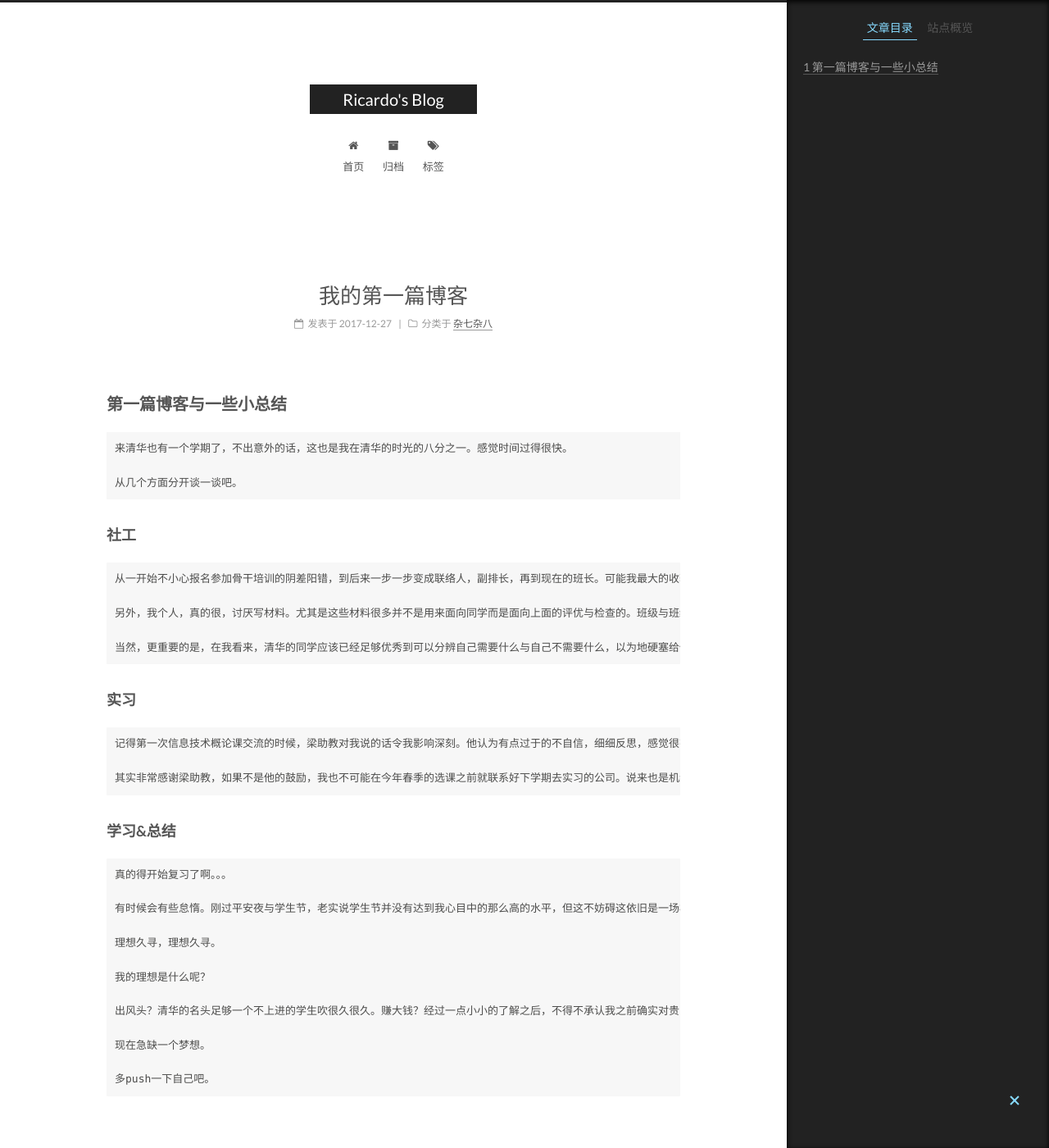
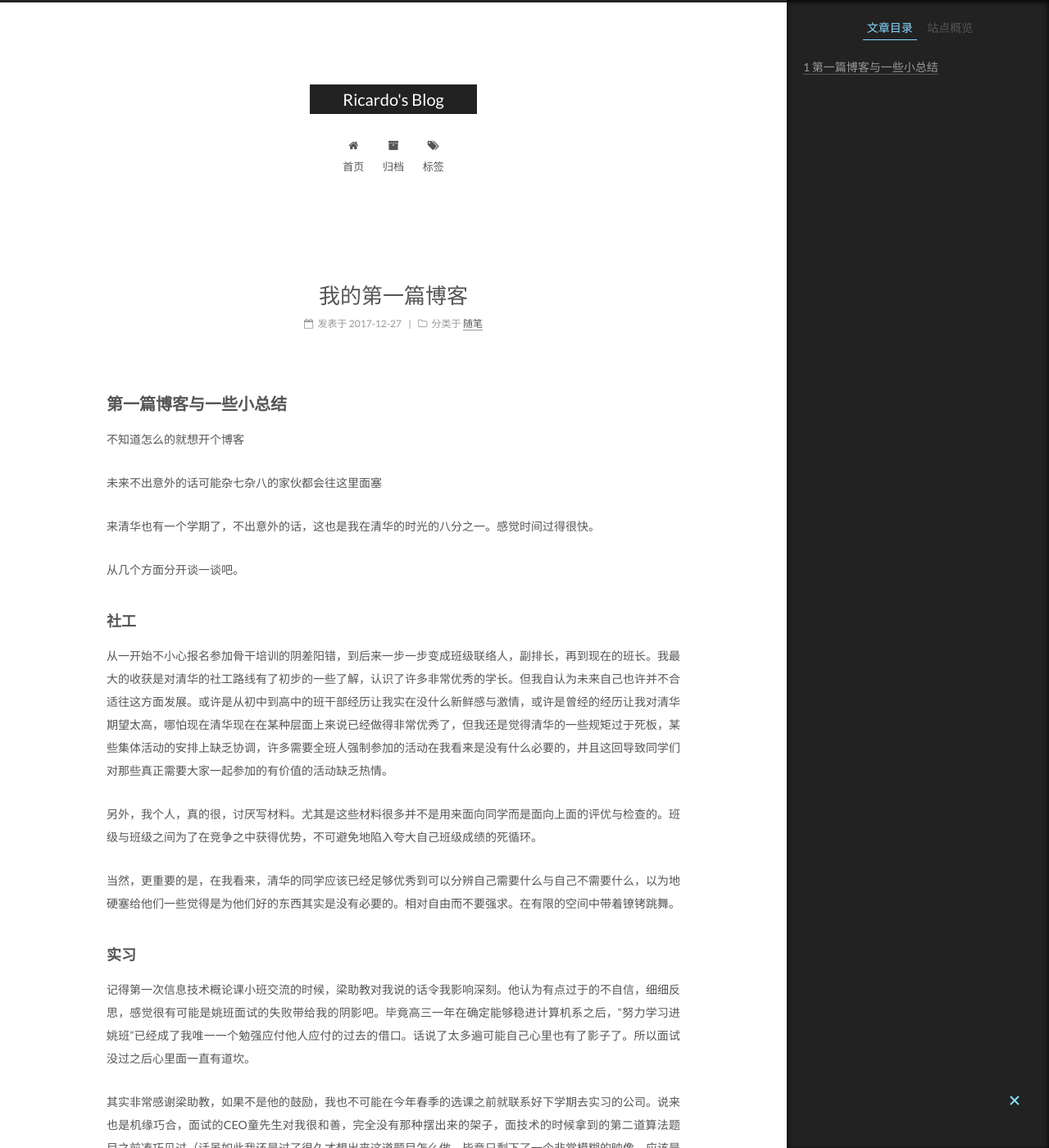
Before and after one commit to RicardoWang99/ricardowang99.github.com, a Jekyll site: the page built from _posts/2017-12-27-MyFirstBlog.md, in a window 1280 px wide and 1400 px high. Shown: the whole window at 82% size. Built offline with Jekyll 4.4.1, drawn with Linux system fonts in a browser that asks for light colours; some of the changed text lies outside the part shown.

Commit message:
20171227-004

```diff
--- a/_posts/2017-12-27-MyFirstBlog.md
+++ b/_posts/2017-12-27-MyFirstBlog.md
@@ -2,42 +2,46 @@
 title: 我的第一篇博客
 description: 简单的尝试
 categories:
- - 杂七杂八
+ - 随笔
 tags:
 ---
 
 ## 第一篇博客与一些小总结
 
-    来清华也有一个学期了，不出意外的话，这也是我在清华的时光的八分之一。感觉时间过得很快。
+不知道怎么的就想开个博客
 
-    从几个方面分开谈一谈吧。
+未来不出意外的话可能杂七杂八的家伙都会往这里面塞
+
+来清华也有一个学期了，不出意外的话，这也是我在清华的时光的八分之一。感觉时间过得很快。
+
+从几个方面分开谈一谈吧。
 
 ### 社工
 
-    从一开始不小心报名参加骨干培训的阴差阳错，到后来一步一步变成联络人，副排长，再到现在的班长。可能我最大的收获就是自己以后一定不会走社工这条路。或许是曾经的经历让我对清华期望太高，哪怕现在清华现在在某种层面上来说已经做得非常优秀了，但我还是觉得清华的一些规矩过于死板，某些集体活动的安排上缺乏协调，许多需要全班人强制参加的活动在我看来是没有什么必要的。
+从一开始不小心报名参加骨干培训的阴差阳错，到后来一步一步变成班级联络人，副排长，再到现在的班长。我最大的收获是对清华的社工路线有了初步的一些了解，认识了许多非常优秀的学长。但我自认为未来自己也许并不合适往这方面发展。或许是从初中到高中的班干部经历让我实在没什么新鲜感与激情，或许是曾经的经历让我对清华期望太高，哪怕现在清华现在在某种层面上来说已经做得非常优秀了，但我还是觉得清华的一些规矩过于死板，某些集体活动的安排上缺乏协调，许多需要全班人强制参加的活动在我看来是没有什么必要的，并且这回导致同学们对那些真正需要大家一起参加的有价值的活动缺乏热情。
 
-    另外，我个人，真的很，讨厌写材料。尤其是这些材料很多并不是用来面向同学而是面向上面的评优与检查的。班级与班级之间为了在竞争之中获得优势，不可避免地陷入夸大自己班级成绩的死循环。
+另外，我个人，真的很，讨厌写材料。尤其是这些材料很多并不是用来面向同学而是面向上面的评优与检查的。班级与班级之间为了在竞争之中获得优势，不可避免地陷入夸大自己班级成绩的死循环。
 
-    当然，更重要的是，在我看来，清华的同学应该已经足够优秀到可以分辨自己需要什么与自己不需要什么，以为地硬塞给他们一些觉得是为他们好的东西其实是没有必要的。相对自由而不要强求。在有限的空间中带着镣铐跳舞。
+当然，更重要的是，在我看来，清华的同学应该已经足够优秀到可以分辨自己需要什么与自己不需要什么，以为地硬塞给他们一些觉得是为他们好的东西其实是没有必要的。相对自由而不要强求。在有限的空间中带着镣铐跳舞。
 
 ### 实习
 
-    记得第一次信息技术概论课交流的时候，梁助教对我说的话令我影响深刻。他认为有点过于的不自信，细细反思，感觉很有可能是姚班面试的失败带给我的阴影吧。毕竟高三一年在确定能够稳进计算机系之后，“努力学习进姚班”已经成了我唯一一个勉强应付他人应付的过去的借口。话说了太多遍可能自己心里也有了影子了。所以面试没过之后心里面一直有道坎。
+记得第一次信息技术概论课小班交流的时候，梁助教对我说的话令我影响深刻。他认为有点过于的不自信，细细反思，感觉很有可能是姚班面试的失败带给我的阴影吧。毕竟高三一年在确定能够稳进计算机系之后，“努力学习进姚班”已经成了我唯一一个勉强应付他人应付的过去的借口。话说了太多遍可能自己心里也有了影子了。所以面试没过之后心里面一直有道坎。
 
-    其实非常感谢梁助教，如果不是他的鼓励，我也不可能在今年春季的选课之前就联系好下学期去实习的公司。说来也是机缘巧合，面试的CEO童先生对我很和善，完全没有那种摆出来的架子，面技术的时候拿到的第二道算法题目之前凑巧见过（话虽如此我还是过了很久才想出来这道题目怎么做，毕竟只剩下了一个非常模糊的映像，应该是UOJ上面的元旦激光炮）拿到入职的offer恰好是选课的前一天，我把周二和周四的白天都空了出来（当然代价就是一三五的课表特别满）。希望下学期能够撑得住吧。
+其实非常感谢梁助教，如果不是他的鼓励，我也不可能在今年春季的选课之前就联系好下学期去实习的公司。说来也是机缘巧合，面试的CEO童先生对我很和善，完全没有那种摆出来的架子，面技术的时候拿到的第二道算法题目之前凑巧见过（话虽如此我还是过了很久才想出来这道题目怎么做，毕竟只剩下了一个非常模糊的映像，应该是UOJ上面的元旦激光炮）拿到入职的offer恰好是选课的前一天，我把周二和周四的白天都空了出来（当然代价就是一三五的课表特别满）。希望下学期能够撑得住吧。
 
 ### 学习&总结
 
-    真的得开始复习了啊。。。
+真的得开始复习了啊。。。
 
-    有时候会有些怠惰。刚过平安夜与学生节，老实说学生节并没有达到我心目中的那么高的水平，但这不妨碍这依旧是一场极其优秀的晚会。
+有时候会有些怠惰。刚过平安夜与学生节，老实说学生节并没有达到我心目中的那么高的水平，但这不妨碍这依旧是一场极其优秀的晚会。
 
-    理想久寻，理想久寻。
+理想久寻，理想久寻。
 
-    我的理想是什么呢？
+我的理想是什么呢？
 
-    出风头？清华的名头足够一个不上进的学生吹很久很久。赚大钱？经过一点小小的了解之后，不得不承认我之前确实对贵系的薪资水平的估计有点低。搞学术？暂且不论智商是否能够达到硬性要求。那我还想搞些什么呢？
+出风头？清华的名头足够一个不上进的学生吹很久很久。赚大钱？经过一点小小的了解之后，不得不承认我之前确实对贵系的薪资水平的估计有点低。搞学术？暂且不论智商是否能够达到硬性要求。那我还想搞些什么呢？
 
-    现在急缺一个梦想。
+现在急缺一个梦想。
 
-    多push一下自己吧。
+多push一下自己吧。
```
